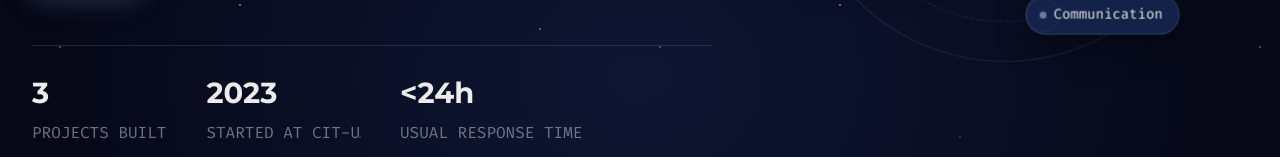
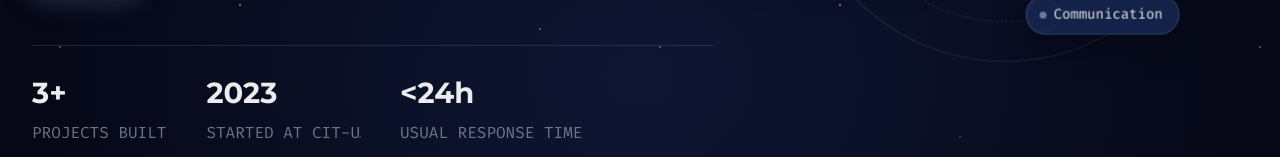
Before and after one commit to missdott/portfolio, a Next.js app: page / in a window 1280 px wide. Shown: the part 643-800 px from the top of the page. Built offline with nearby package versions, Linux system fonts and the light colour scheme; no server answers.

Commit message:
small modifications

```diff
--- a/components/sections/Hero.tsx
+++ b/components/sections/Hero.tsx
@@ -38,7 +38,7 @@ export default function Hero() {
 
           <div className={styles.statsRow}>
             <div className={styles.stat}>
-              <div className={styles.statNum}>3</div>
+              <div className={styles.statNum}>3+</div>
               <div className={styles.statLabel}>PROJECTS BUILT</div>
             </div>
             <div className={styles.stat}>
```
Also changed, not shown: 1 other file (tests, documents, lock files or other folders).
